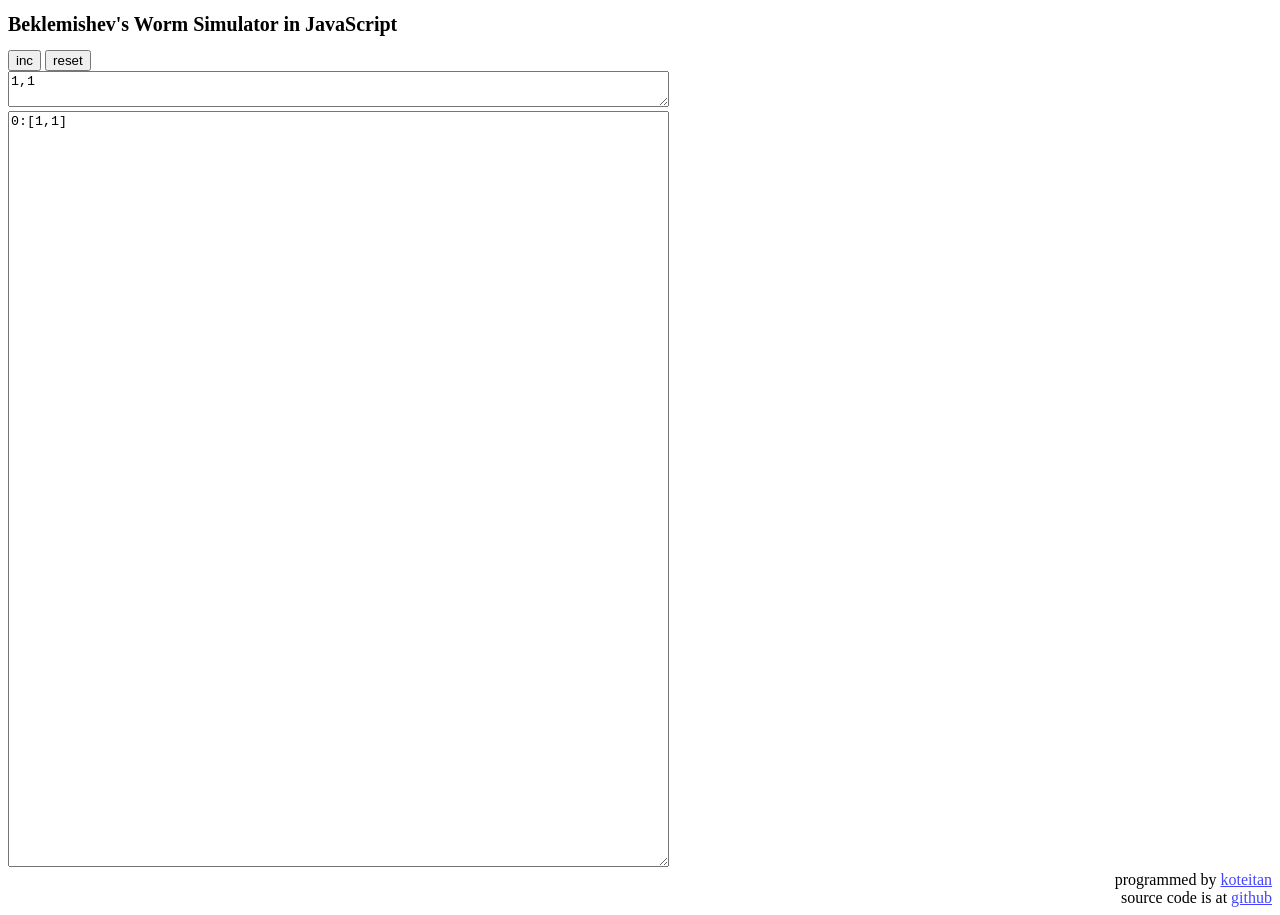
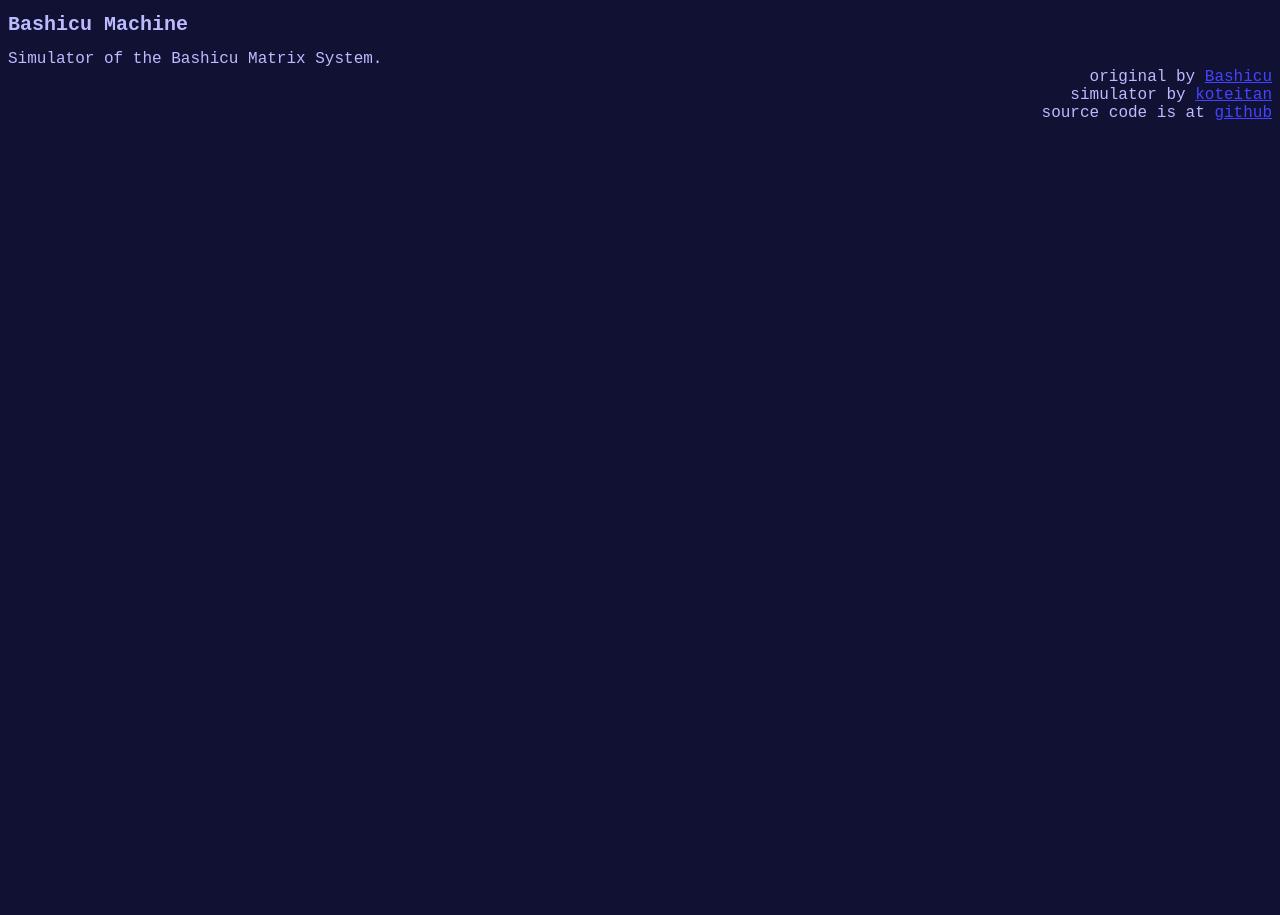
Before and after one commit to koteitan/BashicuMachine, a plain HTML site: page index.html in a window 1280 px wide. After the commit the page ends 800 px from the top, so only its background shows below. Drawn offline with Linux system fonts and the light colour scheme.

Commit message:
MIFES Color

```diff
--- a/index.html
+++ b/index.html
@@ -5,23 +5,21 @@
 <script type="text/javascript" src="./exarray.js"></script>
 <script type="text/javascript" src="./main.js"></script>
 <style><!--
+  body{color:#BBBBFF;background-color:#111133;font-family:Courier New}
   h1{font-size:15pt}
   a:link{color:#4444FF;border-style:none;text-decoration:underline}
   a:visited{color:#4444FF;border-style:none;text-decoration:underline}
   a:hover{color:#4444FF;border-color:none;text-decoration:underline}
   address{text-align:right;font-style:normal}
 --></style>
-<title>Beklemishev's Worm Simulator in JavaScript</title></head>
-<h1>Beklemishev's Worm Simulator in JavaScript</h1>
-<input type=button id=proceed value=inc onclick='javascript:inc();'>
-<input type=button id=reset value=reset onclick='javascript:reset();'>
+<title>Bashicu Machine</title></head>
+<h1>Bashicu Machine</h1>
+Simulator of the Bashicu Matrix System.
 <br>
-<textarea id='input' cols=80>1,1</textarea><br>
-<!textarea id='debug' cols=80></textarea><!br>
-<textarea id='output' cols=80 rows=50>0:[1,1]</textarea><br>
 <address id="copyright">
-programmed by <a href="http://googology.wikia.com/wiki/User:Koteitan">koteitan</a><br>
-source code is at <a href="https://github.com/koteitan/BeklemishevsWorms">github</a><br>
+original by <a href="http://ja.googology.wikia.com/wiki/%E3%83%A6%E3%83%BC%E3%82%B6%E3%83%BC%E3%83%96%E3%83%AD%E3%82%B0:BashicuHyudora/BASIC%E8%A8%80%E8%AA%9E%E3%81%AB%E3%82%88%E3%82%8B%E5%B7%A8%E5%A4%A7%E6%95%B0%E3%81%AE%E3%81%BE%E3%81%A8%E3%82%81#.E3.83.90.E3.82.B7.E3.82.AF.E8.A1.8C.E5.88.97.E6.95.B0.28Bashicu_matrix_number.29">Bashicu</a><br>
+simulator by <a href="http://googology.wikia.com/wiki/User:Koteitan">koteitan</a><br>
+source code is at <a href="https://github.com/koteitan/BashicuMachine">github</a><br>
 </address>
 </body>
 </html>
```
